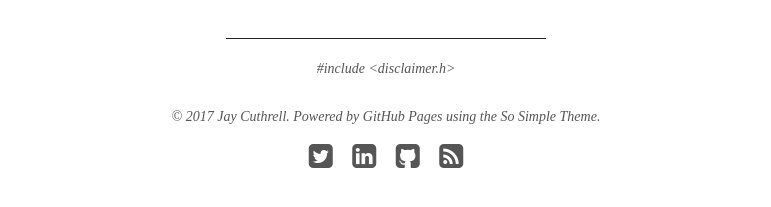
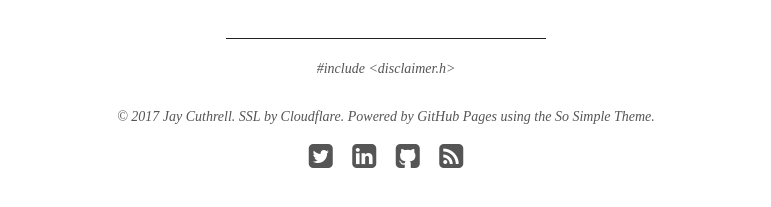
Before and after one commit to nsshommo/jaycuthrell.github.io, a Jekyll site: the page built from index.md, in a window 1280 px wide and 900 px high, scrolled down 1625 px. Shown: the part 632-839 px from the top of the window, without its empty margins (254-1025 px from the left). Built offline with Jekyll 4.4.1, drawn with Linux system fonts in a browser that asks for light colours; nearby versions of some CDN libraries.

Commit message:
thanks cloudflare team

```diff
--- a/_includes/footer.html
+++ b/_includes/footer.html
@@ -3,7 +3,7 @@
 
 <span><a title="Disclosure – yes, the boring page" href="/disclosure/">#include &lt;disclaimer.h&gt;</a></span>
 <p></p>
-<span>&copy; {{ site.time | date: '%Y' }} {{ site.owner.name }}. Powered by <a href="http://github.com" rel="nofollow">GitHub Pages</a> using the <a href="https://mademistakes.com/work/so-simple-jekyll-theme/" rel="nofollow">So Simple Theme</a>.</span>
+<span>&copy; {{ site.time | date: '%Y' }} {{ site.owner.name }}. SSL by <a href="https://cloudflare.com">Cloudflare</a>. Powered by <a href="http://github.com" rel="nofollow">GitHub Pages</a> using the <a href="https://mademistakes.com/work/so-simple-jekyll-theme/" rel="nofollow">So Simple Theme</a>.</span>
 <div class="social-icons">
 	{% if site.owner.twitter %}<a href="https://twitter.com/{{ site.owner.twitter }}" title="{{ site.owner.name}} on Twitter" target="_blank"><i class="fa fa-twitter-square fa-2x"></i></a>{% endif %}
 	{% if site.owner.facebook %}<a href="https://facebook.com/{{ site.owner.facebook }}" title="{{ site.owner.name}} on Facebook" target="_blank"><i class="fa fa-facebook-square fa-2x"></i></a>{% endif %}
```
